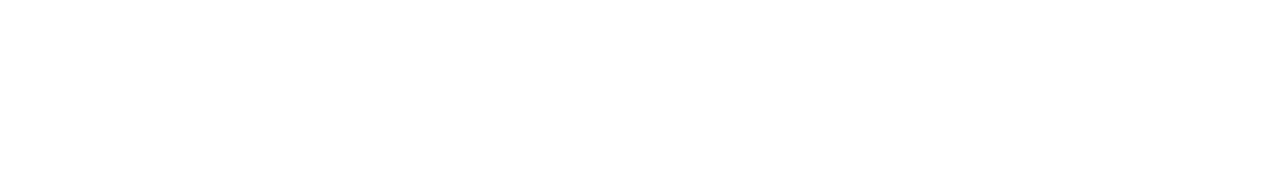
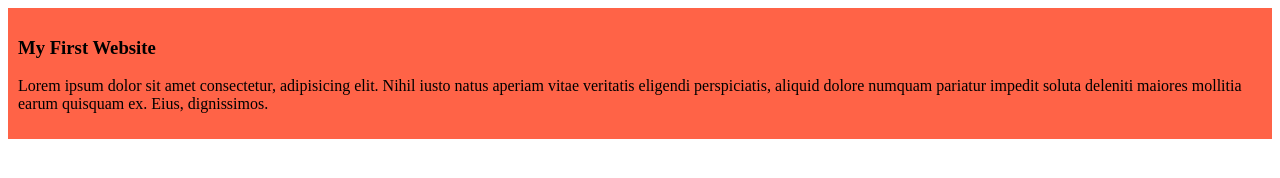
Before and after one commit to api60dt/my-shelly-coop-repo, a plain HTML site: page index.html in a window 1280 px wide. Drawn offline with Linux system fonts and the light colour scheme.

Commit message:
added the first blog

```diff
--- a/index.html
+++ b/index.html
@@ -4,8 +4,15 @@
     <meta charset="UTF-8">
     <meta name="viewport" content="width=device-width, initial-scale=1.0">
     <title>Sheldon coooper</title>
+    <link rel="stylesheet" href="styles/blog.css ">
 </head>
 <body>
+    <div>
+        <h3>My First Website</h3>
+        <p>
+            Lorem ipsum dolor sit amet consectetur, adipisicing elit. Nihil iusto natus aperiam vitae veritatis eligendi perspiciatis, aliquid dolore numquam pariatur impedit soluta deleniti maiores mollitia earum quisquam ex. Eius, dignissimos.
+        </p>
+    </div>
 
 </body>
 </html>
--- /dev/null
+++ b/styles/blog.css
@@ -0,0 +1,5 @@
+div{
+    background-color: tomato;
+    padding:10px;
+
+}
```
